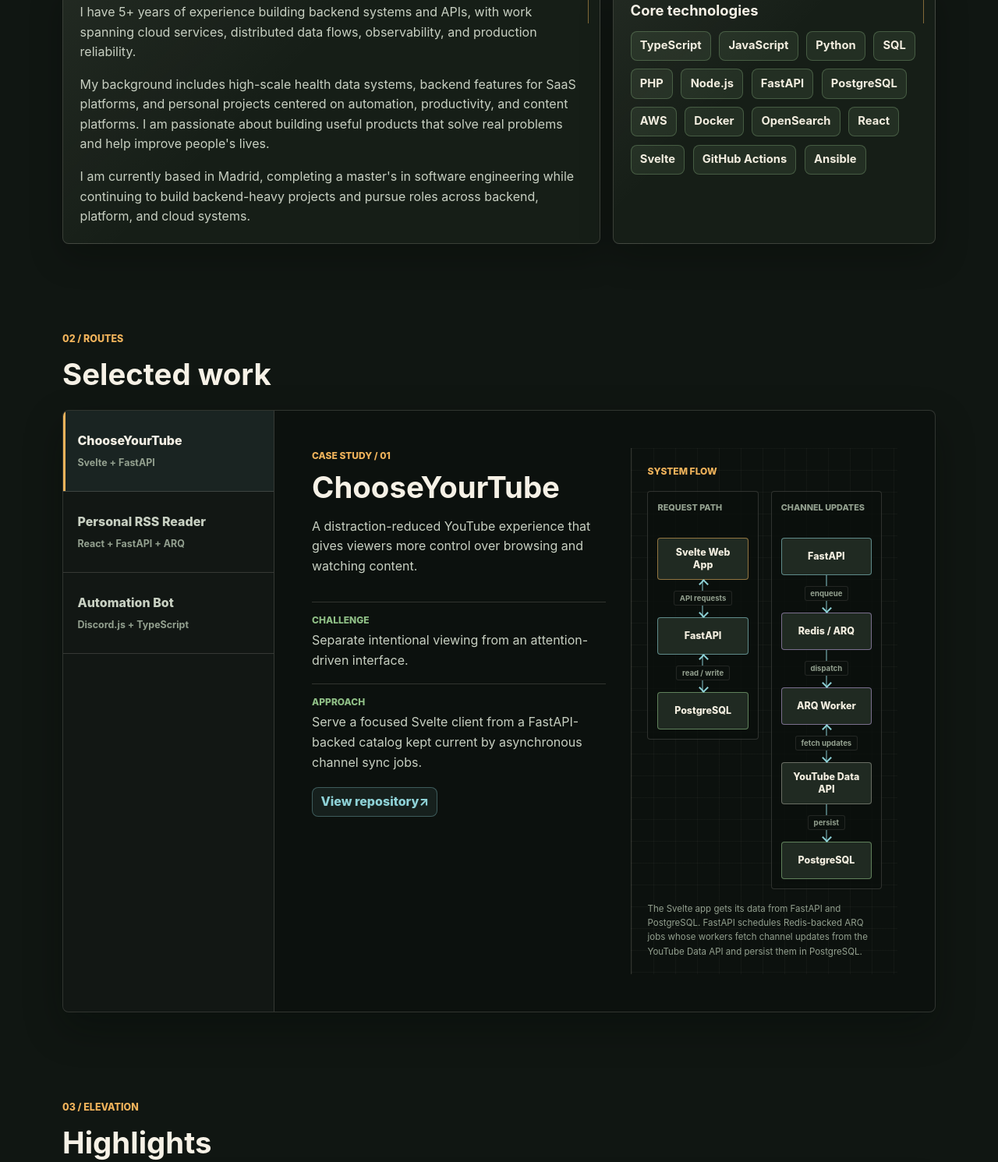
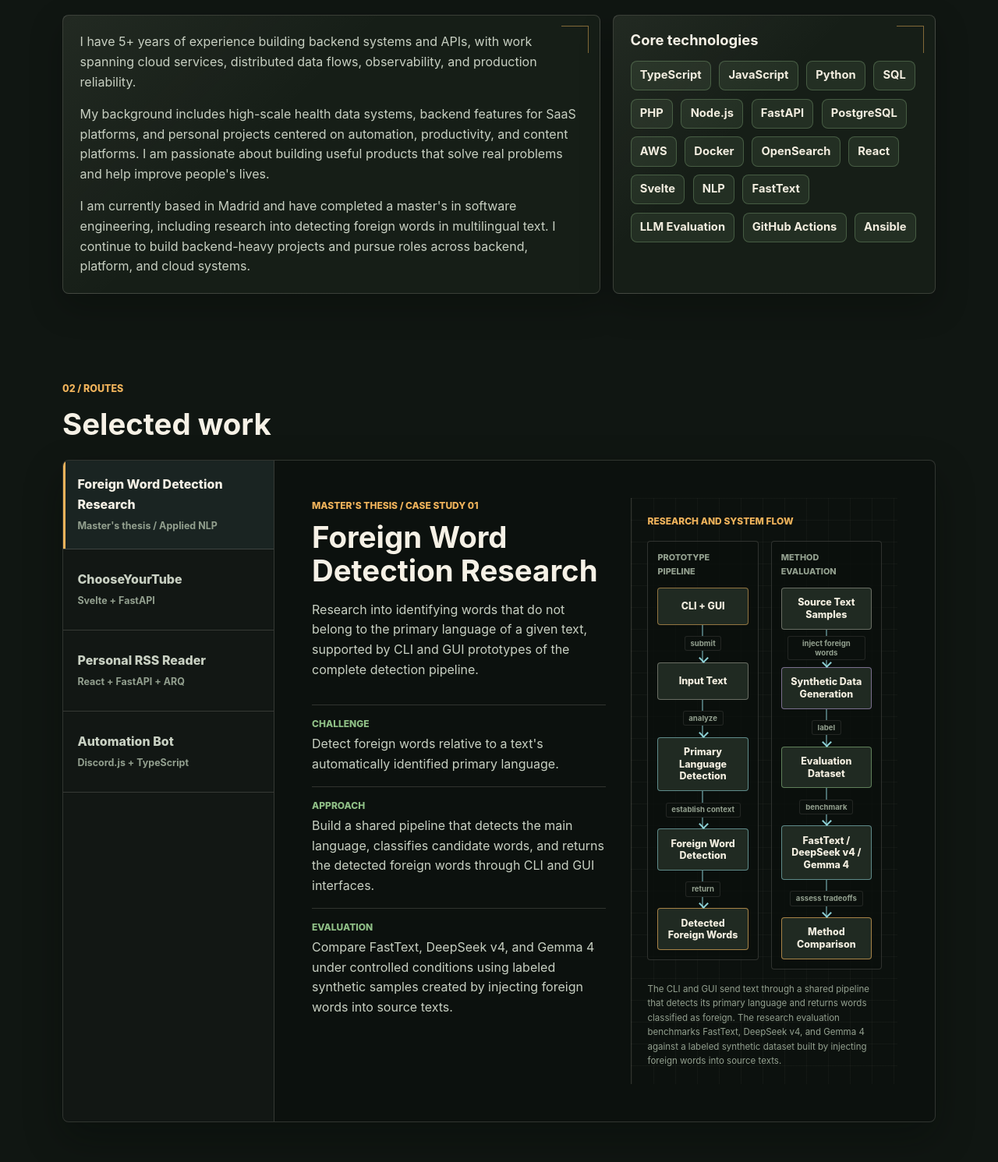
Before and after one commit to djdillybdev/djdillybdev.github.io, a plain HTML site: page index.html in a window 1280 px wide. Shown: the part 1012-2503 px from the top of the page at 78% size. Drawn offline with Linux system fonts and the light colour scheme.

Commit message:
update thesis

```diff
--- a/index.html
+++ b/index.html
@@ -6,12 +6,12 @@
     <title>Dylan Robinson | Backend Software Engineer</title>
     <meta
       name="description"
-      content="Portfolio of Dylan Robinson, a backend software engineer focused on scalable APIs, distributed systems, and data-heavy applications."
+      content="Portfolio of Dylan Robinson, a backend software engineer focused on scalable APIs, distributed systems, data-heavy applications, and applied NLP research."
     />
     <meta name="theme-color" content="#101612" />
     <meta property="og:type" content="website" />
     <meta property="og:title" content="Dylan Robinson | Software Engineer" />
-    <meta property="og:description" content="Backend depth and full-stack product experience across APIs, distributed systems, data, and cloud tooling." />
+    <meta property="og:description" content="Backend depth and full-stack product experience across APIs, distributed systems, data, cloud tooling, and applied NLP research." />
     <meta property="og:url" content="https://djdillybdev.github.io/" />
     <meta name="twitter:card" content="summary" />
     <link rel="icon" href="assets/favicon.svg" type="image/svg+xml" />
@@ -42,7 +42,8 @@
               I build scalable APIs, backend systems, and data-heavy services
               with TypeScript, Python, SQL, and cloud tooling. I care about
               reliable architecture, clear ownership, and software that solves
-              real problems.
+              real problems, with recent research spanning applied NLP and
+              language-model evaluation.
             </p>
 
             <dl class="field-notes" aria-label="Professional summary">
@@ -109,6 +110,7 @@
                 <li>Backend APIs and service design</li>
                 <li>Distributed systems and event-driven architecture</li>
                 <li>Data-heavy applications and integrations</li>
+                <li>Applied NLP research and model evaluation</li>
                 <li>Cloud infrastructure and developer tooling</li>
               </ul>
             </div>
@@ -138,8 +140,9 @@
                 improve people's lives.
               </p>
               <p>
-                I am currently based in Madrid, completing a master's in
-                software engineering while continuing to build backend-heavy
+                I am currently based in Madrid and have completed a master's in
+                software engineering, including research into detecting foreign
+                words in multilingual text. I continue to build backend-heavy
                 projects and pursue roles across backend, platform, and cloud
                 systems.
               </p>
@@ -161,6 +164,9 @@
                 <span>OpenSearch</span>
                 <span>React</span>
                 <span>Svelte</span>
+                <span>NLP</span>
+                <span>FastText</span>
+                <span>LLM Evaluation</span>
                 <span>GitHub Actions</span>
                 <span>Ansible</span>
               </div>
@@ -178,15 +184,59 @@
 
           <div class="project-explorer reveal">
             <div class="project-tabs" role="tablist" aria-label="Selected projects">
-              <button id="tab-youtube" role="tab" aria-selected="true" aria-controls="project-youtube" data-project="youtube">ChooseYourTube <span>Svelte + FastAPI</span></button>
+              <button id="tab-thesis" role="tab" aria-selected="true" aria-controls="project-thesis" data-project="thesis">Foreign Word Detection Research <span>Master's thesis / Applied NLP</span></button>
+              <button id="tab-youtube" role="tab" aria-selected="false" aria-controls="project-youtube" tabindex="-1" data-project="youtube">ChooseYourTube <span>Svelte + FastAPI</span></button>
               <button id="tab-rss" role="tab" aria-selected="false" aria-controls="project-rss" tabindex="-1" data-project="rss">Personal RSS Reader <span>React + FastAPI + ARQ</span></button>
               <button id="tab-bot" role="tab" aria-selected="false" aria-controls="project-bot" tabindex="-1" data-project="bot">Automation Bot <span>Discord.js + TypeScript</span></button>
             </div>
 
             <div class="project-stage">
+              <article id="project-thesis" class="project-detail" role="tabpanel" aria-labelledby="tab-thesis" data-project-panel="thesis">
+                <div class="project-copy">
+                  <p class="project-index">Master's thesis / Case study 01</p>
+                  <h3>Foreign Word Detection Research</h3>
+                  <p>Research into identifying words that do not belong to the primary language of a given text, supported by CLI and GUI prototypes of the complete detection pipeline.</p>
+                  <dl class="project-facts">
+                    <div><dt>Challenge</dt><dd>Detect foreign words relative to a text's automatically identified primary language.</dd></div>
+                    <div><dt>Approach</dt><dd>Build a shared pipeline that detects the main language, classifies candidate words, and returns the detected foreign words through CLI and GUI interfaces.</dd></div>
+                    <div><dt>Evaluation</dt><dd>Compare FastText, DeepSeek v4, and Gemma 4 under controlled conditions using labeled synthetic samples created by injecting foreign words into source texts.</dd></div>
+                  </dl>
+                </div>
+                <div class="system-map" aria-describedby="thesis-flow-description">
+                  <span class="map-label">Research and system flow</span>
+                  <div class="flow-lanes" aria-hidden="true">
+                    <div class="flow-lane">
+                      <span class="lane-label">Prototype pipeline</span>
+                      <div class="map-node client">CLI + GUI</div>
+                      <div class="map-path"><span>submit</span></div>
+                      <div class="map-node external">Input Text</div>
+                      <div class="map-path"><span>analyze</span></div>
+                      <div class="map-node service">Primary Language Detection</div>
+                      <div class="map-path"><span>establish context</span></div>
+                      <div class="map-node service">Foreign Word Detection</div>
+                      <div class="map-path"><span>return</span></div>
+                      <div class="map-node output">Detected Foreign Words</div>
+                    </div>
+                    <div class="flow-lane">
+                      <span class="lane-label">Method evaluation</span>
+                      <div class="map-node external">Source Text Samples</div>
+                      <div class="map-path"><span>inject foreign words</span></div>
+                      <div class="map-node worker">Synthetic Data Generation</div>
+                      <div class="map-path"><span>label</span></div>
+                      <div class="map-node database">Evaluation Dataset</div>
+                      <div class="map-path"><span>benchmark</span></div>
+                      <div class="map-node service">FastText / DeepSeek v4 / Gemma 4</div>
+                      <div class="map-path"><span>assess tradeoffs</span></div>
+                      <div class="map-node output">Method Comparison</div>
+                    </div>
+                  </div>
+                  <p id="thesis-flow-description">The CLI and GUI send text through a shared pipeline that detects its primary language and returns words classified as foreign. The research evaluation benchmarks FastText, DeepSeek v4, and Gemma 4 against a labeled synthetic dataset built by injecting foreign words into source texts.</p>
+                </div>
+              </article>
+
               <article id="project-youtube" class="project-detail" role="tabpanel" aria-labelledby="tab-youtube" data-project-panel="youtube">
                 <div class="project-copy">
-                  <p class="project-index">Case study / 01</p>
+                  <p class="project-index">Case study / 02</p>
                   <h3>ChooseYourTube</h3>
                   <p>A distraction-reduced YouTube experience that gives viewers more control over browsing and watching content.</p>
                   <dl class="project-facts"><div><dt>Challenge</dt><dd>Separate intentional viewing from an attention-driven interface.</dd></div><div><dt>Approach</dt><dd>Serve a focused Svelte client from a FastAPI-backed catalog kept current by asynchronous channel sync jobs.</dd></div></dl>
@@ -204,7 +254,7 @@
 
               <article id="project-rss" class="project-detail" role="tabpanel" aria-labelledby="tab-rss" data-project-panel="rss">
                 <div class="project-copy">
-                  <p class="project-index">Case study / 02</p><h3>Personal RSS Reader</h3>
+                  <p class="project-index">Case study / 03</p><h3>Personal RSS Reader</h3>
                   <p>An API-first feed reader for articles, YouTube sources, favorites, categories, and reading state.</p>
                   <dl class="project-facts"><div><dt>Challenge</dt><dd>Unify different content sources behind a focused reading workflow.</dd></div><div><dt>Approach</dt><dd>Normalize feed content through background ingestion while keeping reading state behind one API.</dd></div></dl>
                 </div>
@@ -220,7 +270,7 @@
 
               <article id="project-bot" class="project-detail" role="tabpanel" aria-labelledby="tab-bot" data-project-panel="bot">
                 <div class="project-copy">
-                  <p class="project-index">Case study / 03</p><h3>Productivity Automation Bot</h3>
+                  <p class="project-index">Case study / 04</p><h3>Productivity Automation Bot</h3>
                   <p>A TypeScript Discord bot that synchronizes tasks and calendar events and makes both systems available from Discord.</p>
                   <dl class="project-facts"><div><dt>Challenge</dt><dd>Coordinate planning across tools without duplicating the source of truth.</dd></div><div><dt>Approach</dt><dd>Use Discord as the interaction layer while Todoist and Google Calendar remain the specialized external services.</dd></div></dl>
                 </div>
@@ -276,13 +326,14 @@
 
             <article class="card timeline-item reveal">
               <div class="timeline-header">
-                <h3>Current Focus</h3>
-                <p>Master's in Software Engineering</p>
+                <h3>Master's in Software Engineering</h3>
+                <p>Completed in Madrid</p>
               </div>
               <p>
-                Completing graduate study in Madrid while continuing to build
-                backend-heavy projects and target roles in backend engineering,
-                platform engineering, and cloud systems.
+                Completed graduate study with a thesis on foreign word
+                detection, combining applied NLP research, comparative model
+                evaluation, synthetic dataset design, and working CLI and GUI
+                prototypes.
               </p>
             </article>
           </div>
--- a/styles.css
+++ b/styles.css
@@ -666,6 +666,7 @@
 .map-node.worker { border-color: rgba(188, 160, 220, 0.58); }
 .map-node.database { border-color: rgba(143, 191, 134, 0.58); }
 .map-node.external { border-color: rgba(242, 237, 223, 0.35); }
+.map-node.output { border-color: rgba(240, 179, 91, 0.65); }
 
 .map-path {
   position: relative;
```
